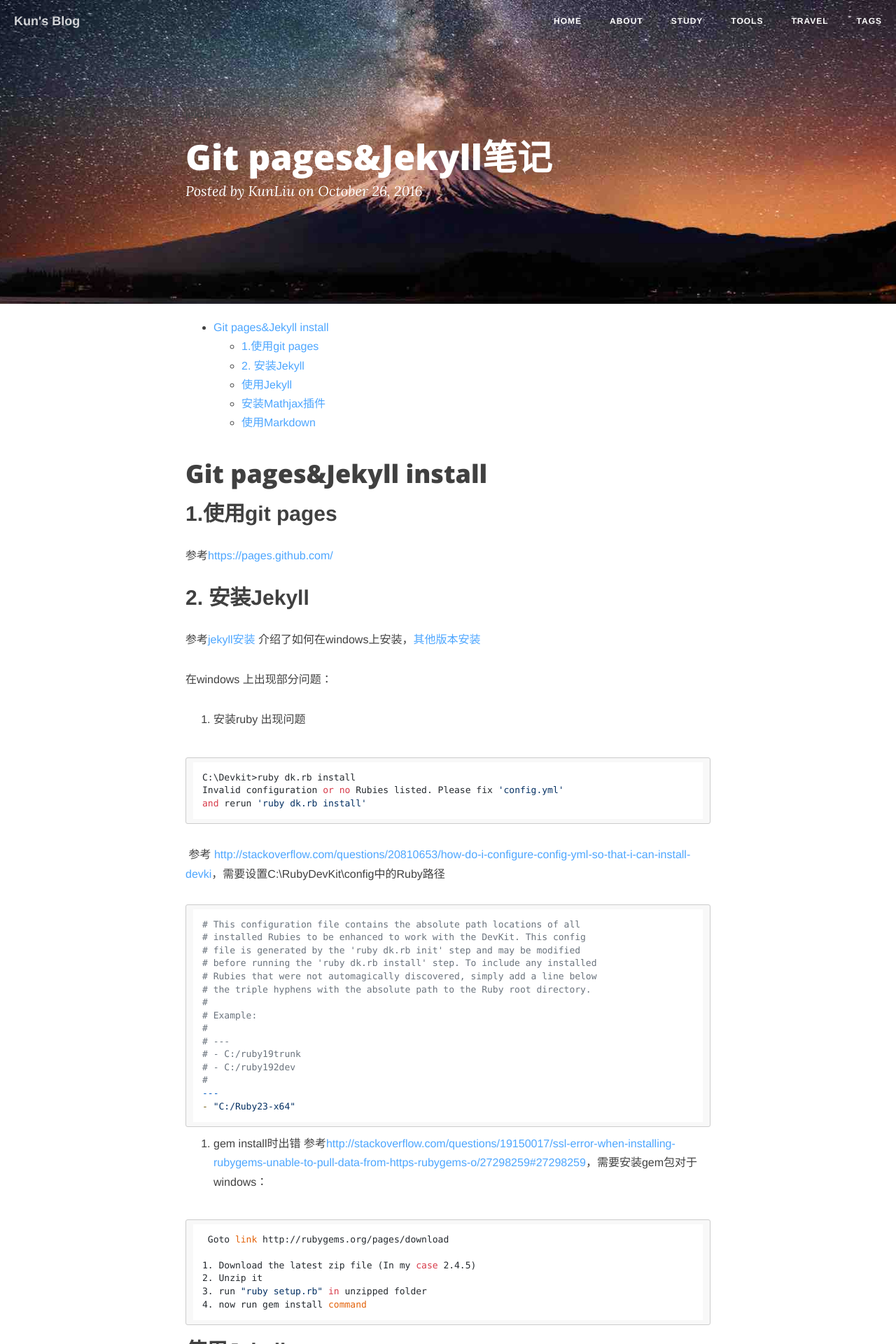
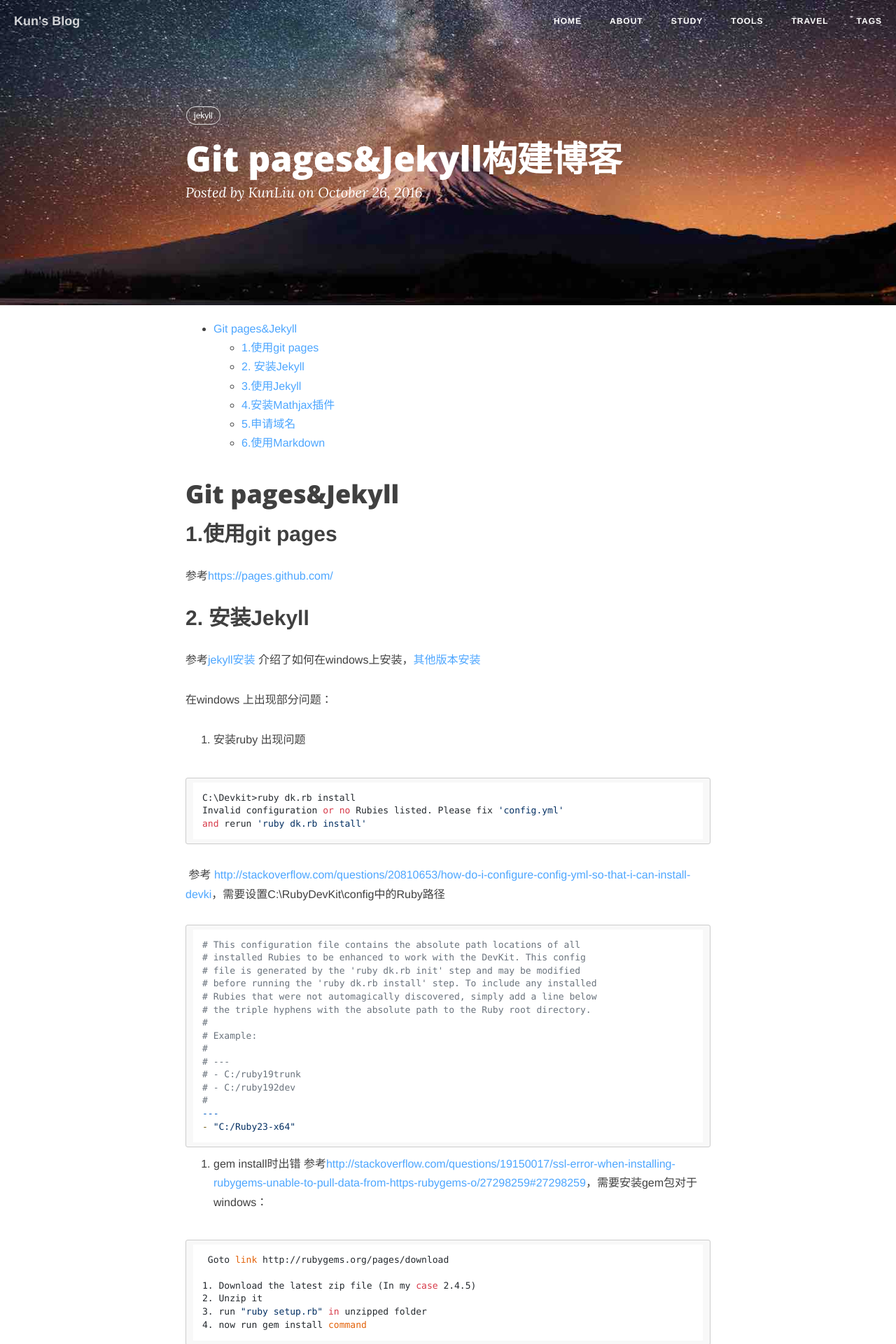
Before and after one commit to liukun2634/liukun2634.github.io, a Jekyll site: the page built from _posts/2016-10-26-git pages&jekyll笔记.md, in a window 1280 px wide. Shown: the top 1920 px of the page at 70% size. Built offline with Jekyll 4.4.1, drawn with Linux system fonts in a browser that asks for light colours; nearby versions of some CDN libraries; comment, search, counter and statistics services are not loaded; some of the changed text lies outside the part shown.

Commit message:
modified tags css

````diff
--- a/404.html
+++ b/404.html
@@ -1,6 +1,6 @@
 ---
 layout: page
-header-img: "img/fantasy.jpg"
+header-img: "img/umbrella.jpg"
 description: "something bad happened"
 permalink: 404.html
 ---
--- a/_layouts/post.html
+++ b/_layouts/post.html
@@ -11,9 +11,9 @@ layout: default
 <header class="intro-header" >
     <div class="container">
         <div class="row">
-            <div class="col-lg-8 col-lg-offset-2 col-md-10 col-md-offset-1">
+            <div class="col-lg-8 col-lg-offset-2 col-Smd-10 col-md-offset-1">
                 <div class="post-heading">
-                    <div class="Tags">
+                    <div class="tags">
                         {% for tag in page.tags %}
                         <a class="tag" href="/Tags/#{{ tag }}" title="{{ tag }}">{{ tag }}</a>
                         {% endfor %}
--- a/_posts/2016-10-26-git pages&jekyll笔记.md
+++ b/_posts/2016-10-26-git pages&jekyll笔记.md
@@ -1,6 +1,6 @@
 ---
 layout: post
-title:  "Git pages&Jekyll笔记"
+title:  "Git pages&Jekyll构建博客"
 categories: study
 tag: jekyll
 ---
@@ -11,7 +11,7 @@ tag: jekyll
 
 
 
-# Git pages&Jekyll install
+# Git pages&Jekyll
 
 ## 1.使用git pages
 
@@ -63,13 +63,13 @@ and rerun 'ruby dk.rb install'
 4. now run gem install command
 ```
 
-## 使用Jekyll
+## 3.使用Jekyll
 
 下载相应Jekyll主题，配置_config.yml，之后在目录内执行Jekyll sever 即可运行
 
 
 
-## 安装Mathjax插件
+## 4.安装Mathjax插件
 
 参考[@Afred sun](http://alfred-sun.github.io/blog/2014/12/05/github-pages/)大神的博客，复制粘贴相应代码到对应标签中。
 
@@ -89,6 +89,14 @@ This request has been blocked; the content must be served over HTTPS.
 
 
 
-## 使用Markdown
+## 5.申请域名
+
+正常来说，使用[kaka2634.github.io](kaka2634.github.io)就可以打开我的博客主页了，但是为了更好记住地址，可以申请一个免费的域名。
+
+参考文章为[http://itcoding.tk/2016/06/26/set-up-custom-domain-for-github-pages/](http://itcoding.tk/2016/06/26/set-up-custom-domain-for-github-pages/)，里面使用了[Freenom](https://my.freenom.com/clientarea.php)来注册免费域名，使用[DNSPod](https://www.dnspod.cn/)来免费的域名解析服务。之后给git文件增加CNAME文件，修改Freenom的默认解析服务为DNSPod就可以使用新的域名地址了。
+
+新的域名地址是：[kunliublog.tk](kunliublog.tk)
+
+## 6.使用Markdown
 
 **注意使用markdown时content与title之间要空两行**
--- a/css/clean-blog.css
+++ b/css/clean-blog.css
@@ -523,3 +523,30 @@ body {
 .navbar-default .navbar-toggle:active {
   background-color: #ddd;
 }
+
+/*tags setting*/
+.tags {
+  margin-bottom: -5px;
+}
+.tags a,
+.tags .tag {
+  display: inline-block;
+  border: 1px solid rgba(255, 255, 255, 0.8);
+  border-radius: 999em;
+  padding: 0 10px;
+  color: #ffffff;
+  line-height: 24px;
+  font-size: 12px;
+  text-decoration: none;
+  margin: 0 1px;
+  margin-bottom: 6px;
+}
+.tags a:hover,
+.tags .tag:hover,
+.tags a:active,
+.tags .tag:active {
+  color: white;
+  border-color: white;
+  background-color: rgba(255, 255, 255, 0.4);
+  text-decoration: none;
+}
````
